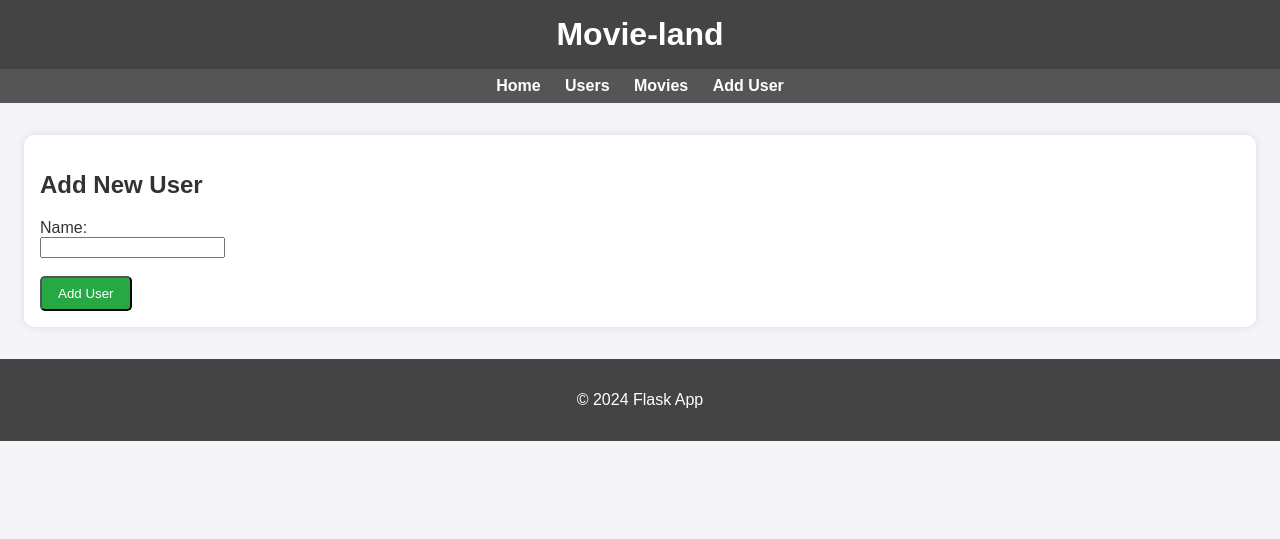
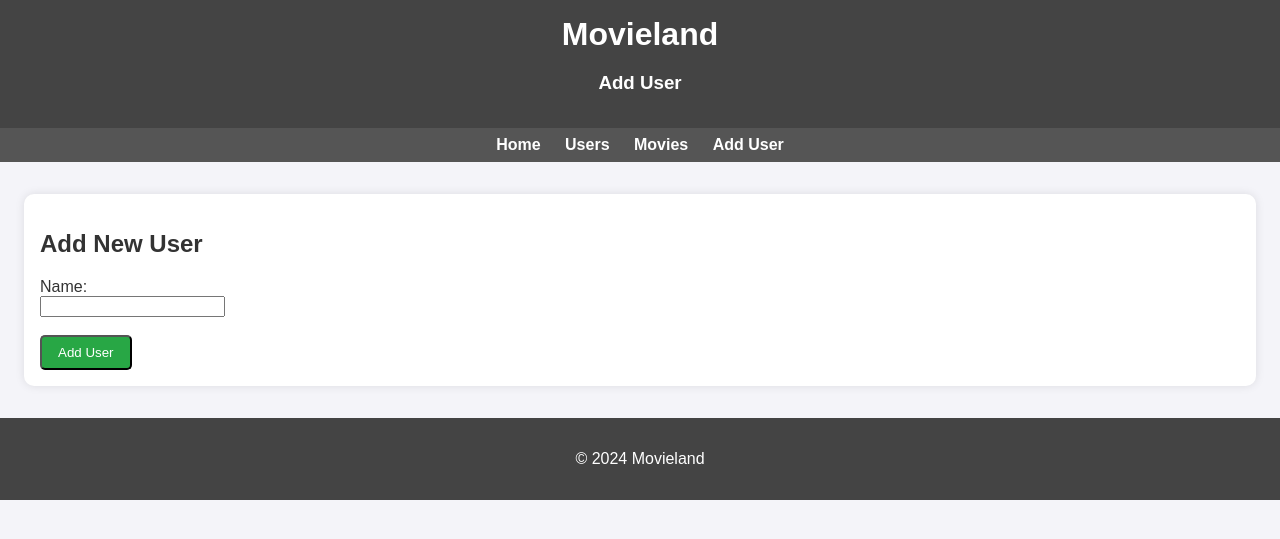
Before and after one commit to evangelostsak/Movieland, a Flask app: page /add_user in a window 1280 px wide. Shown: the top 539 px of the page. Run offline with Flask 3, Linux system fonts and the light colour scheme.

Commit message:
add some more blocks

```diff
--- a/templates/add_user.html
+++ b/templates/add_user.html
@@ -2,6 +2,9 @@
 
 {% block title %}Add User{% endblock %}
 
+{% block pagename %}
+        <h3>Add User</h3>
+        {% endblock %}
 {% block content %}
 <h2>Add New User</h2>
 <form method="POST">
--- a/templates/base.html
+++ b/templates/base.html
@@ -3,12 +3,14 @@
 <head>
     <meta charset="UTF-8">
     <meta name="viewport" content="width=device-width, initial-scale=1.0">
-    <title>{% block title %}Movie-land{% endblock %}</title>
+    <title>{% block title %}Movieland{% endblock %}</title>
     <link rel="stylesheet" href="{{ url_for('static', filename='style.css') }}">
 </head>
 <body>
     <header>
-        <h1>Movie-land</h1>
+        <h1>Movieland</h1>
+        {% block pagename %}
+        {% endblock %}
     </header>
     <nav>
         <a href="{{ url_for('home') }}">Home</a>
@@ -29,7 +31,7 @@
         {% block content %}{% endblock %}
     </div>
     <footer>
-        <p>&copy; 2024 Flask App</p>
+        <p>&copy; 2024 Movieland</p>
     </footer>
 </body>
 </html>
--- a/templates/home.html
+++ b/templates/home.html
@@ -2,6 +2,9 @@
 
 {% block title %}Movie-land{% endblock %}
 
+{% block pagename %}
+        <h3>Home</h3>
+        {% endblock %}
 {% block content %}
 <h2>Welcome to the Movie App</h2>
 <p>Navigate through the app to manage users and movies.</p>
--- a/templates/movies.html
+++ b/templates/movies.html
@@ -1,7 +1,9 @@
 {% extends "base.html" %}
 
 {% block title %}Movies{% endblock %}
-
+{% block pagename %}
+        <h3>Movies</h3>
+        {% endblock %}
 {% block content %}
 <h2>Movies</h2>
 <table>
--- a/templates/users.html
+++ b/templates/users.html
@@ -2,6 +2,9 @@
 
 {% block title %}Users{% endblock %}
 
+{% block pagename %}
+        <h3>Users</h3>
+        {% endblock %}
 {% block content %}
 <h2>Users</h2>
 <table>
```
